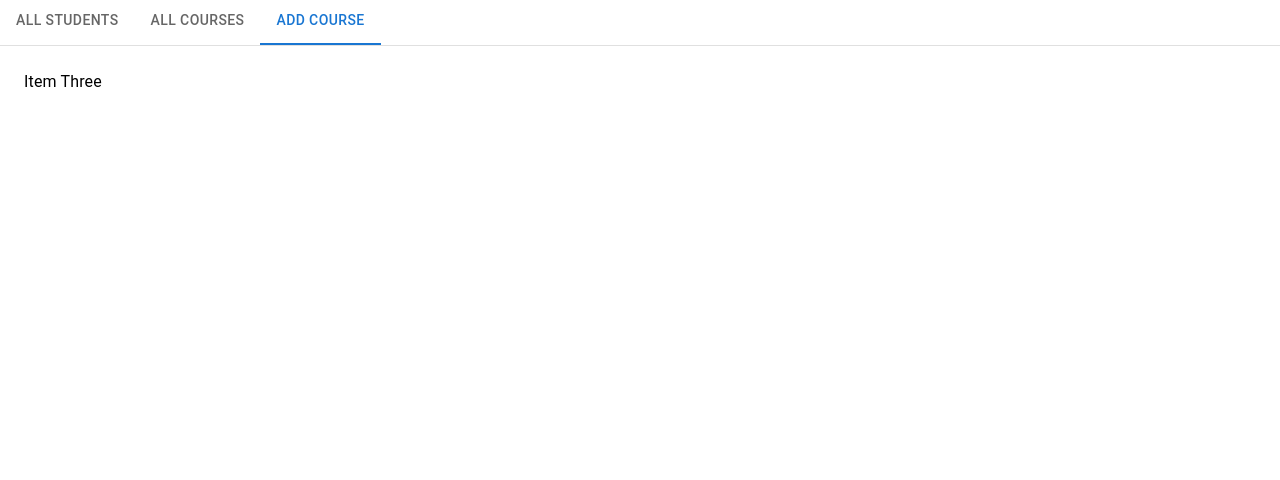
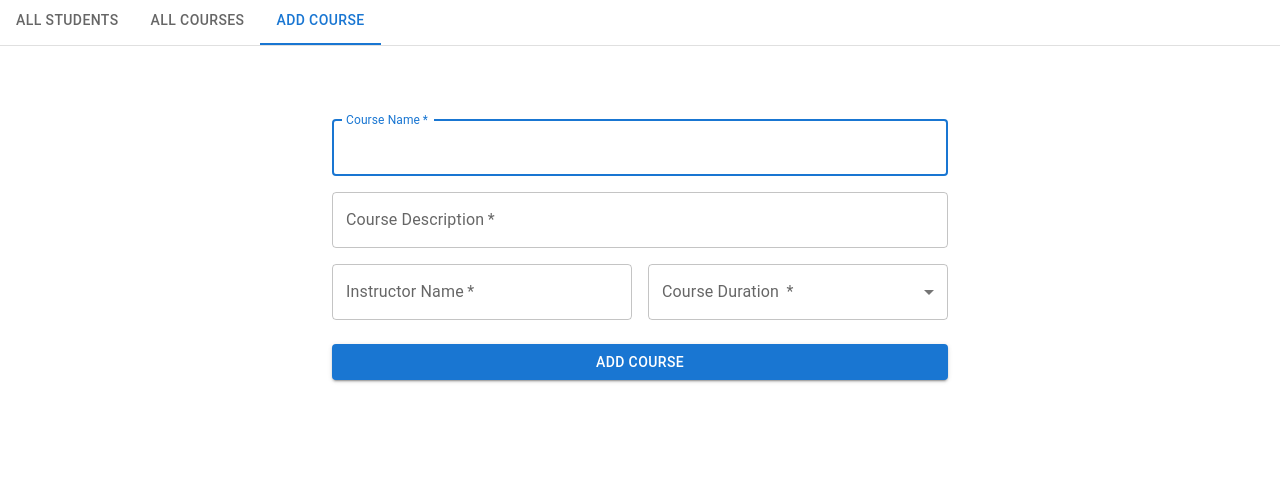
Before and after one commit to meet-salman/IMS-React, a React (Vite) app: page /admin in a window 1280 px wide. Both pictures are taken after a click on the tab "ADD COURSE". Shown: the part 122-602 px from the top of the page. Built offline with nearby package versions, Linux system fonts and the light colour scheme; no server answers; the database is empty.

Commit message:
Course Adding Form

```diff
--- a/src/components/courseForm/CourseForm.jsx
+++ b/src/components/courseForm/CourseForm.jsx
@@ -1,11 +1,141 @@
+import { Alert, Backdrop, Box, Button, CircularProgress, FormControl, Grid, InputLabel, MenuItem, Select, Snackbar, TextField, TextareaAutosize } from '@mui/material'
 import React from 'react'
+import { sendData } from '../../config/firebase/FirebaseMethods';
 
 const CourseForm = () => {
-  return (
-    <>
 
-    </>
-  )
+    const [courseduration, setCourseDuration] = React.useState('');
+
+    const [loader, setLoderOpen] = React.useState(false);
+    const [alert, setAlertOpen] = React.useState({
+        open: false,
+        vertical: 'top',
+        horizontal: 'center',
+    });
+    const [alertType, setAlertType] = React.useState();
+    const [alertMsg, setAlertMsg] = React.useState();
+
+    const { vertical, horizontal, open } = alert;
+
+
+    // BackDrop Open & CLose Function
+    const loaderShow = () => {
+        setLoderOpen(true);
+    };
+    const loaderClose = () => {
+        setLoderOpen(false);
+    };
+
+    //   Alert Show & Close Function
+    const alertShow = (newState) => {
+        setAlertOpen({ ...newState, open: true });
+    };
+    const alertClose = (event, reason) => {
+        if (reason === 'clickaway') {
+            return;
+        }
+        setAlertOpen({ ...alert, open: false });
+    };
+
+
+    const handleChange = (event) => {
+        setCourseDuration(event.target.value);
+    };
+
+
+    const addCourse = (event) => {
+        event.preventDefault();
+        loaderShow()
+        const data = new FormData(event.currentTarget);
+
+        sendData({
+            courseName: data.get('courseName'),
+            courseDescription: data.get('courseDescription'),
+            courseDuration: courseduration,
+            instructorName: data.get('instructorName')
+        }, 'Courses')
+            .then((res) => {
+                loaderClose()
+
+
+
+                setAlertType('success')
+                setAlertMsg('Course Added Successfully')
+                alertShow({ vertical: 'top', horizontal: 'right' })
+            })
+            .catch((rej) => {
+                loaderClose()
+
+                setAlertType('error')
+                setAlertMsg(`${rej}`)
+                alertShow({ vertical: 'top', horizontal: 'right' })
+            })
+    }
+
+
+    return (
+        <>
+            <Box>
+
+                {/* Form Area */}
+                <Box sx={{ display: 'flex', justifyContent: 'center', paddingY: '50px' }}>
+
+                    {/* Course Add Form */}
+                    <Box component="form" onSubmit={addCourse} sx={{ width: '50%' }}>
+                        {/* Form Fields */}
+                        <Grid container spacing={2} >
+
+                            <Grid item xs={12}>
+                                <TextField label="Course Name" name="courseName" fullWidth required autoFocus />
+                            </Grid>
+
+                            <Grid item xs={12}>
+                                <TextField label="Course Description" name="courseDescription" fullWidth required />
+                            </Grid>
+
+                            <Grid item xs={12} sm={6}>
+                                <TextField label="Instructor Name" name="instructorName" fullWidth required />
+                            </Grid>
+
+                            <Grid item xs={12} sm={6}>
+                                <FormControl fullWidth required>
+                                    <InputLabel > Course Duration </InputLabel>
+                                    <Select
+                                        labelId="course-duration"
+                                        id="course-duration"
+                                        value={courseduration}
+                                        label="Course Duration"
+                                        fullWidth
+                                        onChange={handleChange}
+                                    >
+                                        <MenuItem value={'03 Months'}> 03 Months </MenuItem>
+                                        <MenuItem value={'06 Months'}> 06 Months </MenuItem>
+                                        <MenuItem value={'12 Months'}> 12 Months </MenuItem>
+                                    </Select>
+                                </FormControl>
+                            </Grid>
+
+                        </Grid>
+
+                        {/* Register Button */}
+                        <Button type="submit" fullWidth variant="contained" sx={{ mt: 3 }}> Add Course  </Button>
+                    </Box>
+
+                </Box>
+
+                {/* Backdrop */}
+                <Backdrop sx={{ color: '#fff', zIndex: (theme) => theme.zIndex.drawer + 1 }} open={loader}  >
+                    <CircularProgress color="inherit" />
+                </Backdrop>
+
+                {/* Alert */}
+                <Snackbar open={open} autoHideDuration={2000} onClose={alertClose} anchorOrigin={{ vertical, horizontal }} key={vertical + horizontal} >
+                    <Alert severity={alertType} variant="filled" sx={{ width: '100%' }} > {alertMsg} </Alert>
+                </Snackbar>
+
+            </Box>
+        </>
+    )
 }
 
 export default CourseForm
--- a/src/components/tab/Tab.jsx
+++ b/src/components/tab/Tab.jsx
@@ -6,6 +6,7 @@ import Typography from '@mui/material/Typography';
 import Box from '@mui/material/Box';
 import CourseCard from '../card/CourseCard';
 import StudentsTable from '../table/StudentsTable';
+import CourseForm from '../courseForm/CourseForm';
 
 function CustomTabPanel(props) {
     const { children, value, index, ...other } = props;
@@ -65,7 +66,7 @@ export default function BasicTabs() {
                 <CourseCard />
             </CustomTabPanel>
             <CustomTabPanel value={value} index={2}>
-                Item Three
+                <CourseForm/>
             </CustomTabPanel>
 
         </Box>
```
